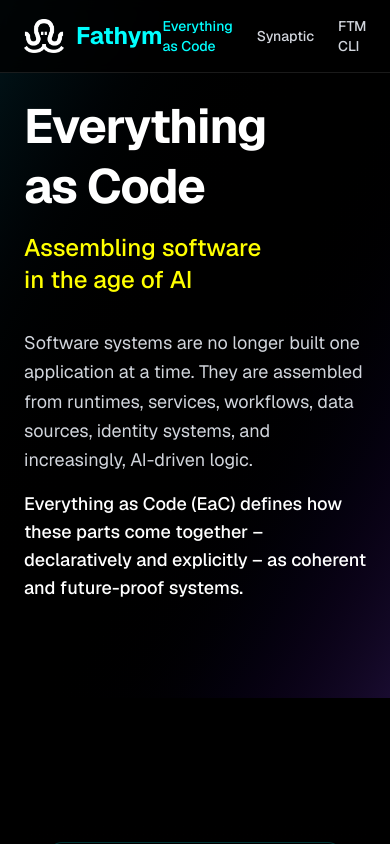
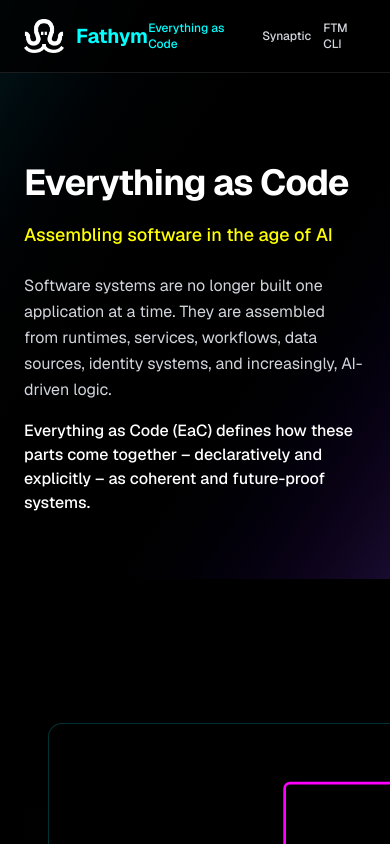
Before and after one commit to mpjbusiness/v0-fathym-homepage-design, a Next.js app: page /everything-as-code in a window 390 px wide. Shown: the top 844 px of the page. Built offline with nearby package versions, Linux system fonts and the light colour scheme.

Commit message:
feat: enhance homepage navbar and mobile responsiveness
Add FTM CLI link to navbar, optimize mobile navbar, and improve hero section layout.

Co-authored-by: Matt Jackson <55766355+mpjbusiness@users.noreply.github.com>

```diff
--- a/app/everything-as-code/page.tsx
+++ b/app/everything-as-code/page.tsx
@@ -13,19 +13,25 @@ export default function EverythingAsCodePage() {
             <div className="relative h-10 w-10">
               <Image src="/images/thinky-white.png" alt="Fathym" fill className="object-contain" />
             </div>
-            <span className="text-2xl font-bold text-[#00FFFF]">Fathym</span>
+            <span className="text-xl sm:text-2xl font-bold text-[#00FFFF]">Fathym</span>
           </Link>
-          <div className="flex items-center gap-6">
+          <div className="flex items-center gap-3 sm:gap-6">
             <Link
               href="/everything-as-code"
-              className="text-sm font-medium text-[#00FFFF] transition-colors hover:text-[#00FFFF]/80"
+              className="text-xs sm:text-sm font-medium text-[#00FFFF] transition-colors hover:text-[#00FFFF]/80"
             >
               Everything as Code
             </Link>
-            <Link href="/synaptic" className="text-sm font-medium text-gray-300 transition-colors hover:text-[#FF00FF]">
+            <Link
+              href="/synaptic"
+              className="text-xs sm:text-sm font-medium text-gray-300 transition-colors hover:text-[#FF00FF]"
+            >
               Synaptic
             </Link>
-            <Link href="/ftm-cli" className="text-sm font-medium text-gray-300 transition-colors hover:text-[#FFFF00]">
+            <Link
+              href="/ftm-cli"
+              className="text-xs sm:text-sm font-medium text-gray-300 transition-colors hover:text-[#FFFF00]"
+            >
               FTM CLI
             </Link>
           </div>
@@ -33,26 +39,26 @@ export default function EverythingAsCodePage() {
       </nav>
 
       {/* Hero Section */}
-      <section className="relative overflow-hidden">
+      <section className="relative overflow-hidden pt-24 sm:pt-32">
         {/* Gradient Background Effect */}
         <div className="absolute inset-0 bg-gradient-to-br from-[#0E7490]/20 via-black to-[#7C3AED]/20" />
         <div className="absolute inset-0 bg-[radial-gradient(ellipse_at_top_right,_var(--tw-gradient-stops))] from-[#00FFFF]/10 via-transparent to-transparent" />
         <div className="absolute inset-0 bg-[radial-gradient(ellipse_at_bottom_left,_var(--tw-gradient-stops))] from-[#FFFF00]/10 via-transparent to-transparent" />
 
-        <div className="relative mx-auto max-w-7xl px-6 py-24 sm:py-32 lg:px-8 lg:py-40">
+        <div className="relative mx-auto w-full max-w-7xl px-6 py-16 sm:py-24 lg:px-8 lg:py-40">
           {/* Main Heading */}
           <div className="max-w-4xl">
-            <h2 className="text-5xl font-bold leading-tight tracking-tight text-balance sm:text-6xl lg:text-7xl">
+            <h2 className="text-4xl font-bold leading-tight tracking-tight text-balance sm:text-5xl lg:text-7xl">
               Everything as Code
             </h2>
-            <p className="mt-4 text-2xl font-medium text-[#FFFF00] text-balance sm:text-3xl">
+            <p className="mt-4 text-lg font-medium text-[#FFFF00] text-balance sm:text-2xl lg:text-3xl">
               Assembling software in the age of AI
             </p>
-            <p className="mt-8 max-w-3xl text-lg text-gray-300 leading-relaxed text-pretty">
+            <p className="mt-6 max-w-3xl text-base text-gray-300 leading-relaxed text-pretty sm:text-lg">
               Software systems are no longer built one application at a time. They are assembled from runtimes,
               services, workflows, data sources, identity systems, and increasingly, AI-driven logic.
             </p>
-            <p className="mt-4 max-w-3xl text-lg text-white font-medium">
+            <p className="mt-4 max-w-3xl text-base text-white font-medium sm:text-lg">
               Everything as Code (EaC) defines how these parts come together – declaratively and explicitly – as
               coherent and future-proof systems.
             </p>
@@ -61,8 +67,8 @@ export default function EverythingAsCodePage() {
       </section>
 
       {/* Architecture Diagram Section */}
-      <section className="relative">
-        <div className="mx-auto max-w-7xl px-6 py-24 lg:px-8 lg:py-32">
+      <section className="relative overflow-x-auto">
+        <div className="mx-auto w-full min-w-max px-6 py-24 lg:px-8 lg:py-32">
           <FathymArchitectureDiagram />
         </div>
       </section>
--- a/app/page.tsx
+++ b/app/page.tsx
@@ -14,51 +14,59 @@ export default function HomePage() {
             <div className="relative h-10 w-10">
               <Image src="/images/thinky-white.png" alt="Fathym" fill className="object-contain" />
             </div>
-            <span className="text-2xl font-bold text-[#00FFFF]">Fathym</span>
+            <span className="text-xl sm:text-2xl font-bold text-[#00FFFF]">Fathym</span>
           </Link>
-          <div className="flex items-center gap-6">
+          <div className="flex items-center gap-3 sm:gap-6">
             <Link
               href="/everything-as-code"
-              className="text-sm font-medium text-gray-300 transition-colors hover:text-[#00FFFF]"
+              className="text-xs sm:text-sm font-medium text-gray-300 transition-colors hover:text-[#00FFFF]"
             >
               Everything as Code
             </Link>
-            <Link href="/synaptic" className="text-sm font-medium text-gray-300 transition-colors hover:text-[#FF00FF]">
+            <Link
+              href="/synaptic"
+              className="text-xs sm:text-sm font-medium text-gray-300 transition-colors hover:text-[#FF00FF]"
+            >
               Synaptic
+            </Link>
+            <Link
+              href="/ftm-cli"
+              className="text-xs sm:text-sm font-medium text-gray-300 transition-colors hover:text-[#FFFF00]"
+            >
+              FTM CLI
             </Link>
           </div>
         </div>
       </nav>
-      {/* </CHANGE> */}
 
       {/* Hero Section */}
-      <section className="relative overflow-hidden">
+      <section className="relative overflow-hidden pt-24 sm:pt-32">
         {/* Gradient Background Effect */}
         <div className="absolute inset-0 bg-gradient-to-br from-[#0E7490]/20 via-black to-[#7C3AED]/20" />
         <div className="absolute inset-0 bg-[radial-gradient(ellipse_at_top_right,_var(--tw-gradient-stops))] from-[#00FFFF]/10 via-transparent to-transparent" />
         <div className="absolute inset-0 bg-[radial-gradient(ellipse_at_bottom_left,_var(--tw-gradient-stops))] from-[#FF00FF]/10 via-transparent to-transparent" />
 
-        <div className="relative mx-auto max-w-7xl px-6 py-24 sm:py-32 lg:px-8 lg:py-40">
-          <div className="grid lg:grid-cols-2 gap-12 items-center">
+        <div className="relative mx-auto w-full max-w-7xl px-6 py-16 sm:py-24 lg:px-8 lg:py-40">
+          <div className="grid grid-cols-1 lg:grid-cols-2 gap-8 lg:gap-12 items-center">
             {/* Main Heading */}
             <div className="max-w-4xl">
-              <h2 className="text-5xl font-bold leading-tight tracking-tight text-balance sm:text-6xl lg:text-7xl text-left">
+              <h2 className="text-4xl font-bold leading-tight tracking-tight text-balance sm:text-5xl lg:text-7xl">
                 Everything as Code
               </h2>
-              <p className="mt-4 text-2xl font-medium text-[#00FFFF] text-balance sm:text-3xl text-left">
+              <p className="mt-4 text-lg font-medium text-[#00FFFF] text-balance sm:text-2xl lg:text-3xl">
                 The operating model for AI-built software systems
               </p>
-              <p className="mt-8 max-w-3xl text-lg text-gray-300 leading-relaxed text-pretty sm:text-xl text-left">
+              <p className="mt-6 max-w-3xl text-base text-gray-300 leading-relaxed text-pretty sm:text-lg">
                 AI can now assemble software faster than teams can reason about the systems they are creating.
                 Everything as Code is the operating model that makes AI-built systems deployable, governable, and
                 enterprise-ready — without slowing down creation.
               </p>
 
-              <div className="mt-12 flex flex-wrap gap-4">
+              <div className="mt-8 sm:mt-12 flex flex-wrap gap-4">
                 <Link href="/everything-as-code">
                   <Button
                     size="lg"
-                    className="bg-[#00FFFF] text-black hover:bg-[#00FFFF]/90 text-base font-semibold px-8 text-left"
+                    className="bg-[#00FFFF] text-black hover:bg-[#00FFFF]/90 text-sm sm:text-base font-semibold px-6 sm:px-8"
                   >
                     Explore Everything as Code
                     <ArrowRight className="ml-2 h-5 w-5" />
@@ -67,7 +75,7 @@ export default function HomePage() {
               </div>
             </div>
 
-            <div className="hidden lg:block">
+            <div className="hidden lg:flex justify-center">
               <EacSchemaDisplay />
             </div>
           </div>
@@ -75,7 +83,7 @@ export default function HomePage() {
       </section>
 
       {/* EaC Ecosystem Diagram Section */}
-      <section className="relative border-t border-white/10">
+      <section className="relative border-t border-white/10 overflow-x-auto">
         <EacEcosystemDiagram />
       </section>
 
```
